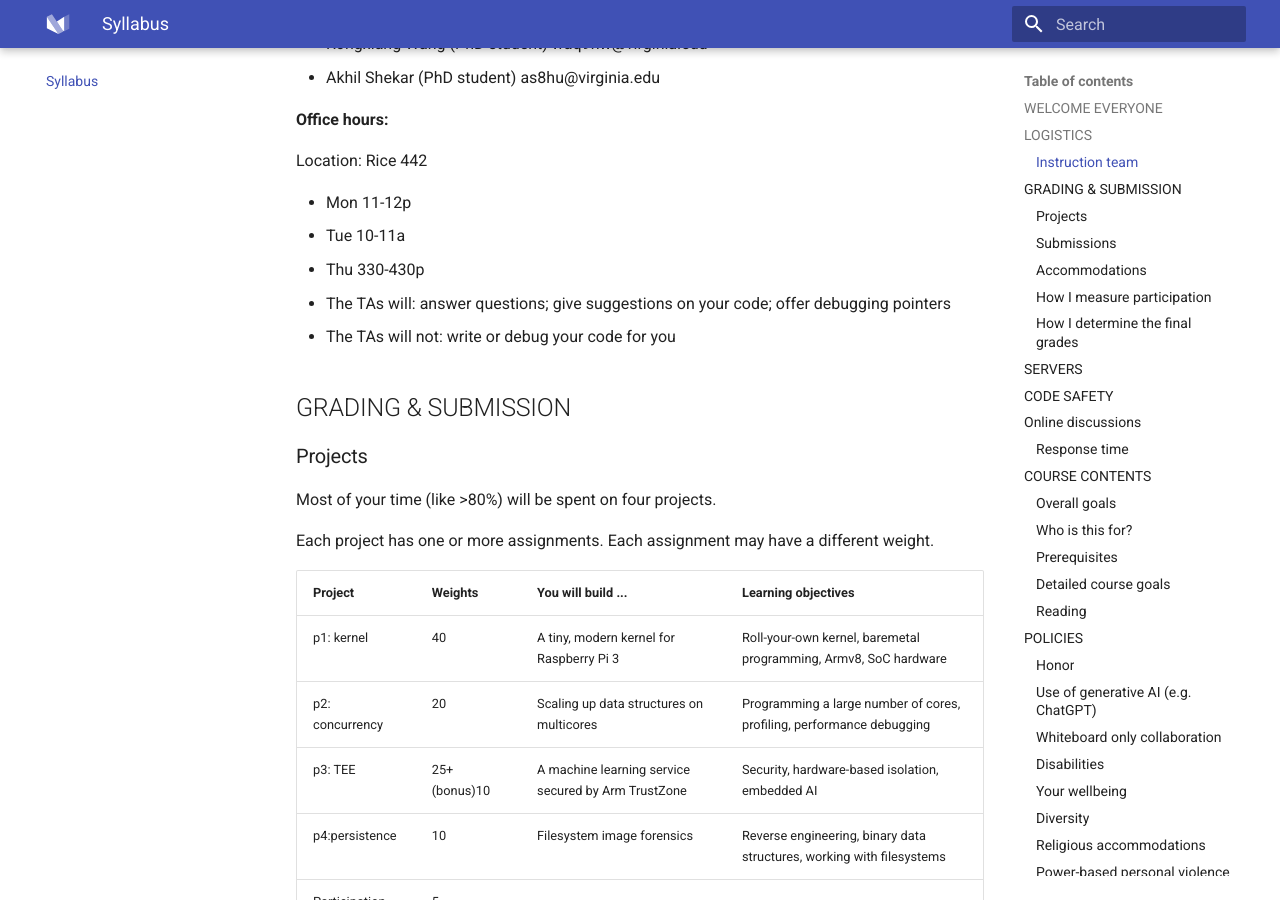
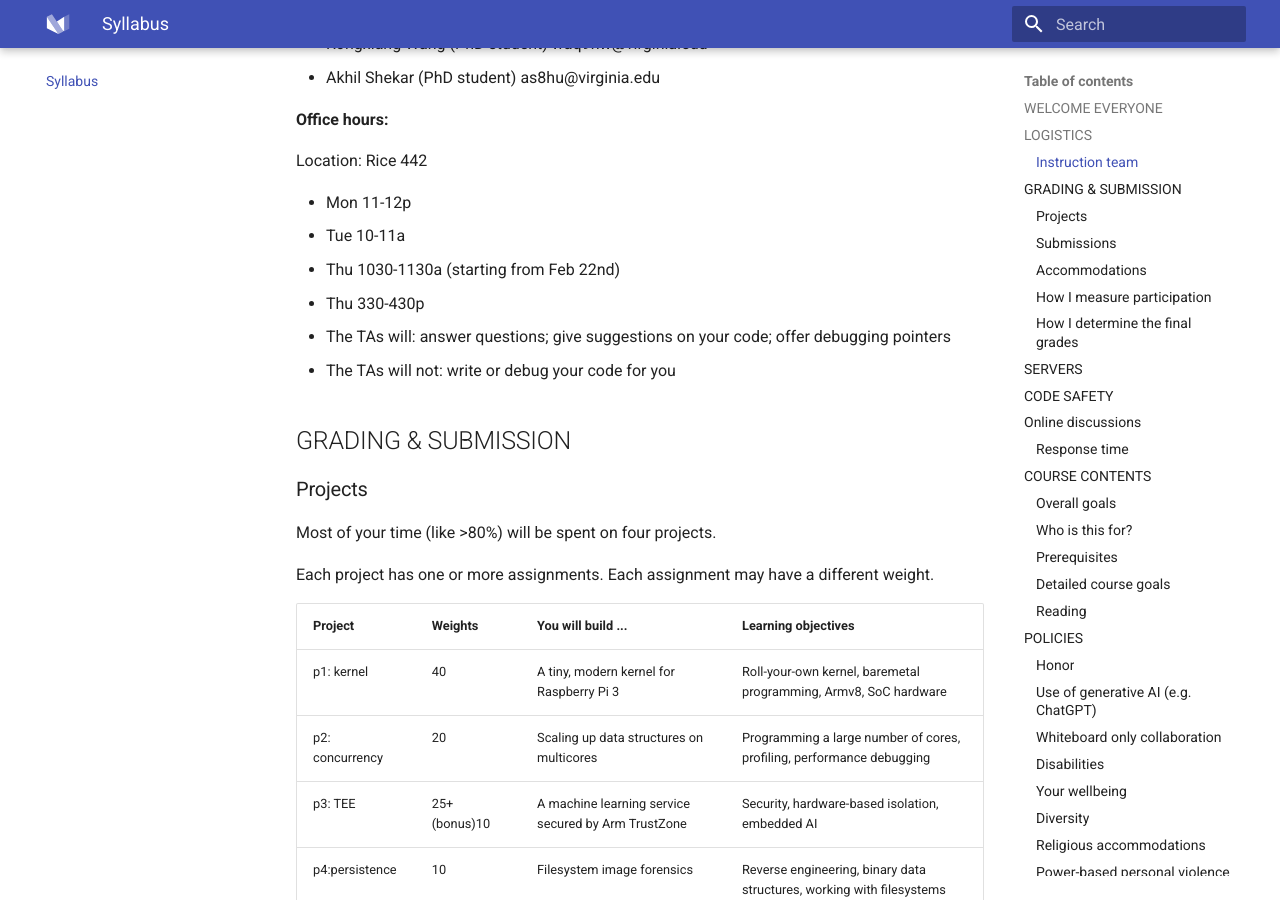
Before and after one commit to fxlin/uva-os-main, an MkDocs documentation site: the page built from docs/README.md, in a window 1280 px wide and 900 px high, scrolled down 733 px. Built offline with MkDocs 1.6.1 and Material for MkDocs 9.7.7, drawn with Linux system fonts in a browser that asks for light colours.

Commit message:
Update README.md

```diff
--- a/docs/README.md
+++ b/docs/README.md
@@ -30,6 +30,7 @@ Location: Rice 442
 
 * Mon   11-12p
 * Tue   10-11a
+* Thu   1030-1130a (starting from Feb 22nd)
 * Thu  330-430p
 
 
```
